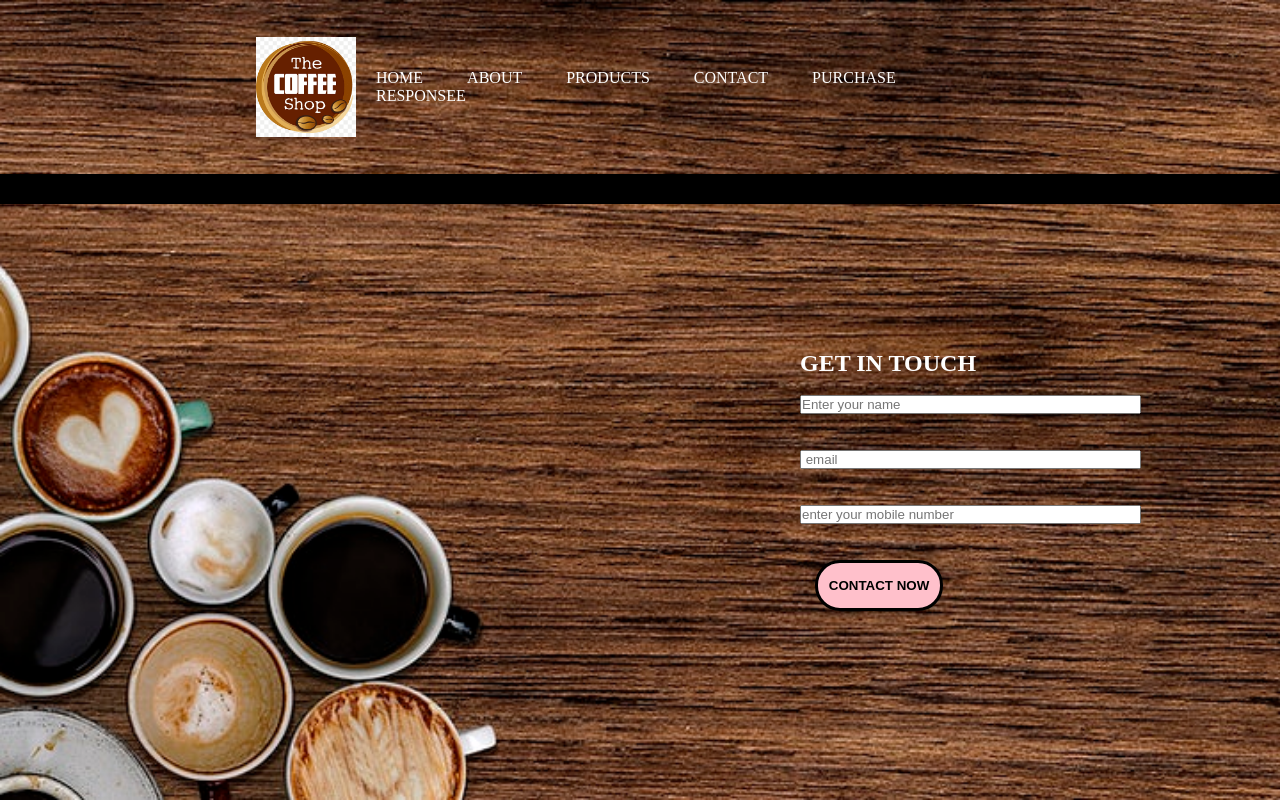
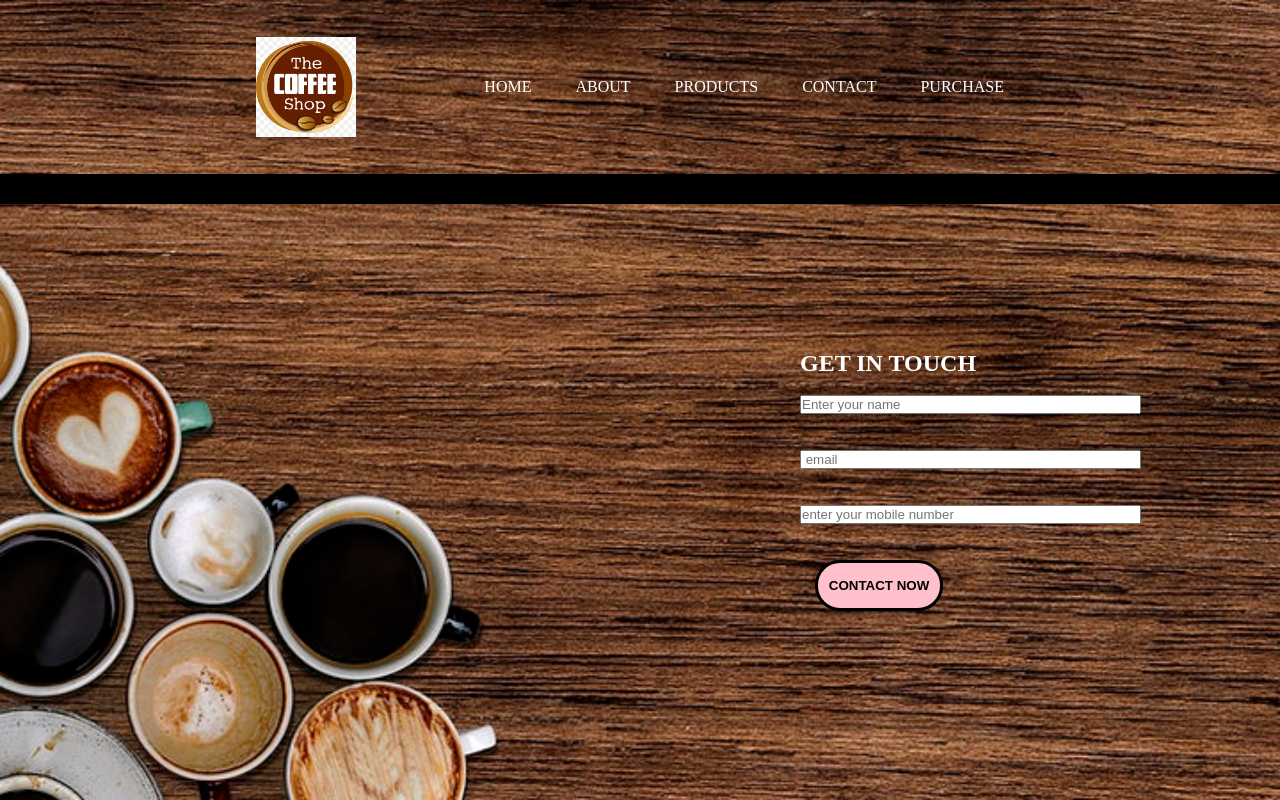
Before and after one commit to Ranjanism/web-tech_19ITR073, a plain HTML site: page ex_coffee/contactus.html in a window 1280 px wide. Drawn offline with Linux system fonts and the light colour scheme.

Commit message:
Update contactus.html

```diff
--- a/ex_coffee/contactus.html
+++ b/ex_coffee/contactus.html
@@ -15,7 +15,7 @@
    <li><a href="https://ranjanism.github.io/web-tech_19ITR073/ex_coffee/products.html">PRODUCTS</a></li>
     <li class="active"> <a href="https://ranjanism.github.io/web-tech_19ITR073/ex_coffee/contactus.html">CONTACT</a></li>
 	<li> <a href="https://ranjanism.github.io/web-tech_19ITR073/ex_coffee/purchase.html">PURCHASE</a></li>
-	<li> <a href="https://ranjanism.github.io/web-tech_19ITR073/ex_coffee/responsee.html">RESPONSEE</a></li>
+
    </ul>
    </div>
    <font color="white" size="5">
```
